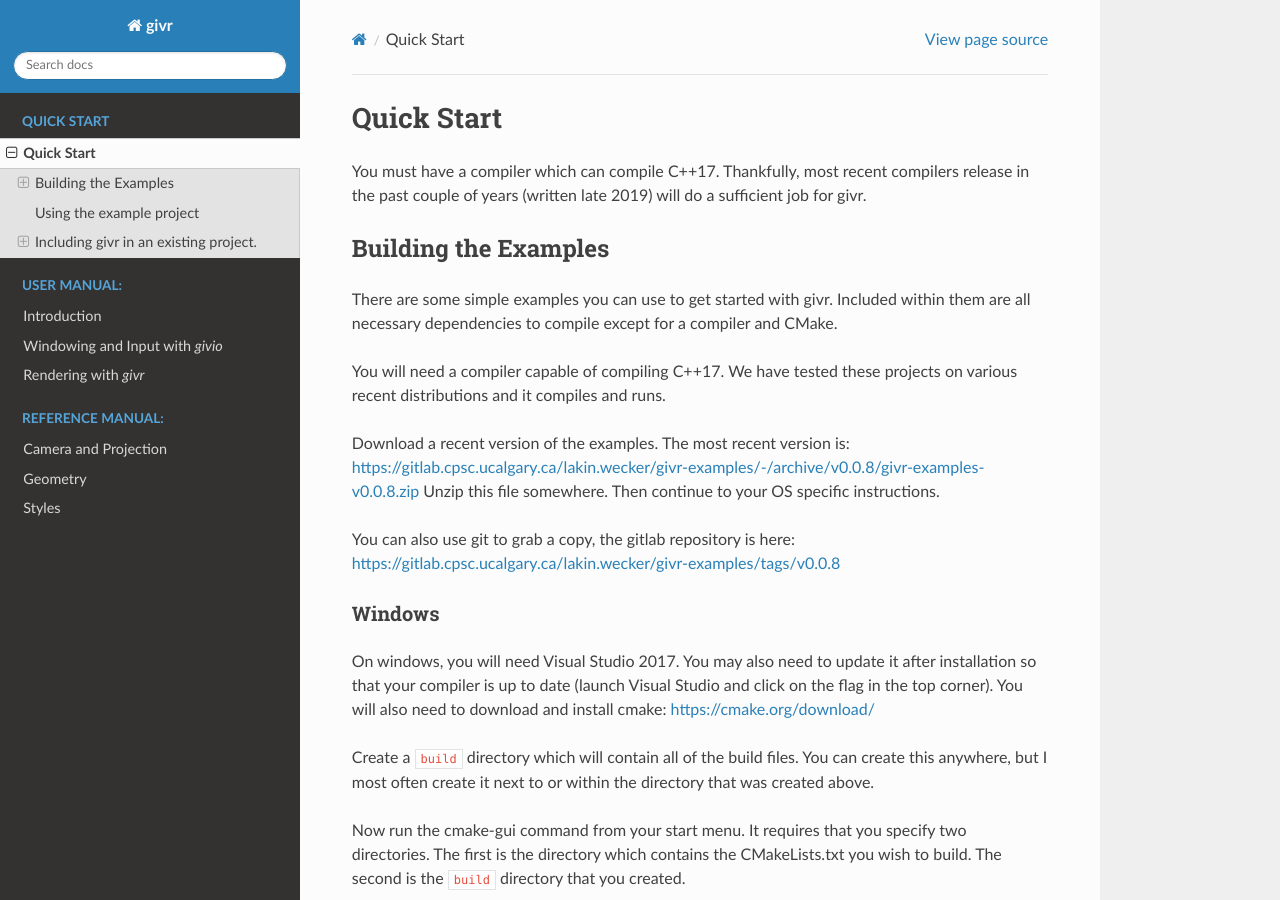
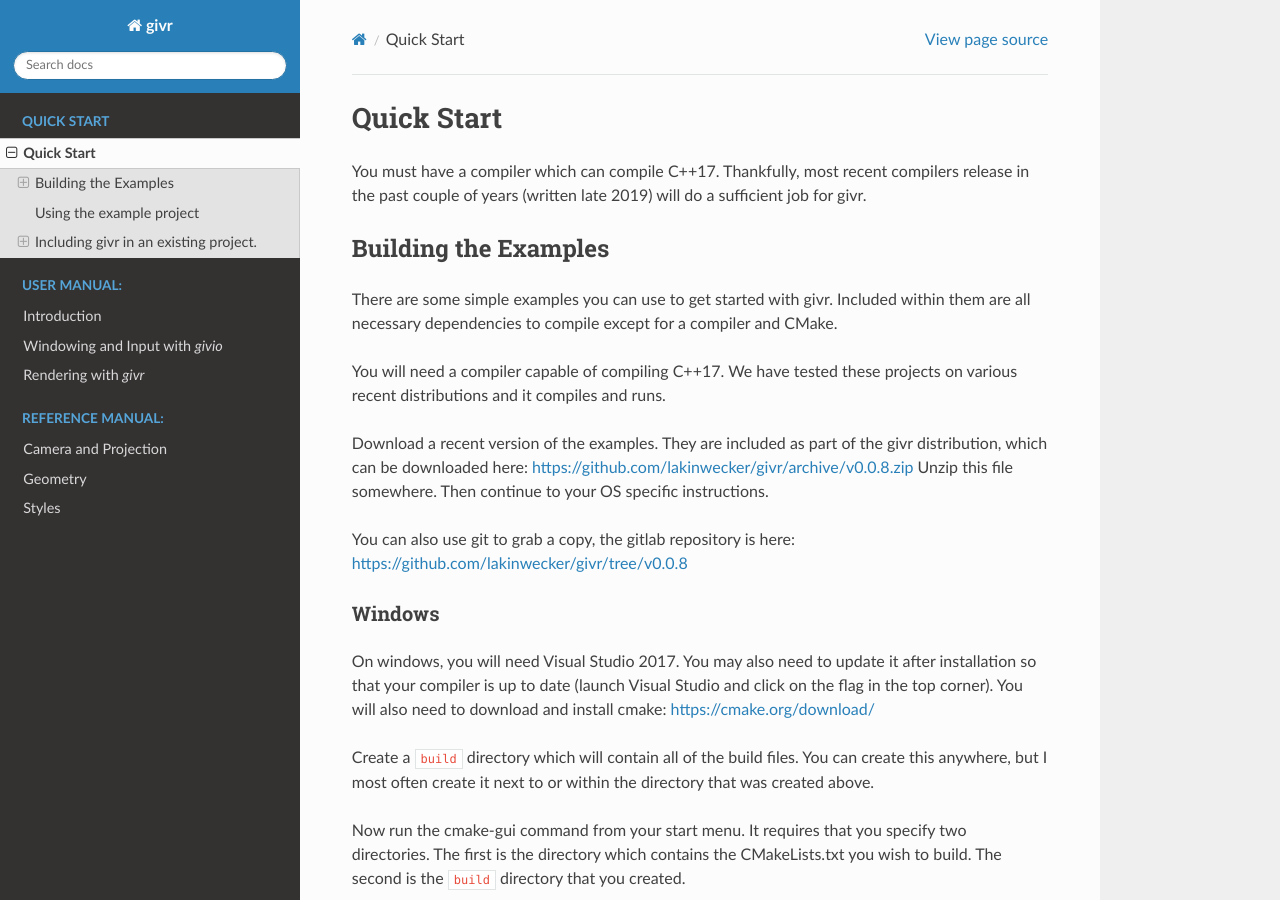
Before and after one commit to giv-lab/givr, a Sphinx documentation site: the page built from docs/source/quick-start/quick-start.rst, in a window 1280 px wide and 900 px high. Built offline with Sphinx 7.4.7 and the Read the Docs theme 2.0.0, drawn with Linux system fonts in a browser that asks for light colours; formulas are drawn with MathJax 3.

Commit message:
Updating links

```diff
--- a/docs/source/quick-start/quick-start.rst
+++ b/docs/source/quick-start/quick-start.rst
@@ -19,12 +19,13 @@ for a compiler and CMake.
 You will need a compiler capable of compiling C++17. We have tested these
 projects on various recent distributions and it compiles and runs.
 
-Download a recent version of the examples. The most recent version is:
-https://gitlab.cpsc.ucalgary.ca/lakin.wecker/givr-examples/-/archive/v0.0.8/givr-examples-v0.0.8.zip
+Download a recent version of the examples. They are included as part of
+the givr distribution, which can be downloaded here:
+https://github.com/lakinwecker/givr/archive/v0.0.8.zip
 Unzip this file somewhere.  Then continue to your OS specific instructions.
 
 You can also use git to grab a copy, the gitlab repository is here:
-https://gitlab.cpsc.ucalgary.ca/lakin.wecker/givr-examples/tags/v0.0.8
+https://github.com/lakinwecker/givr/tree/v0.0.8
 
 
 Windows
```
